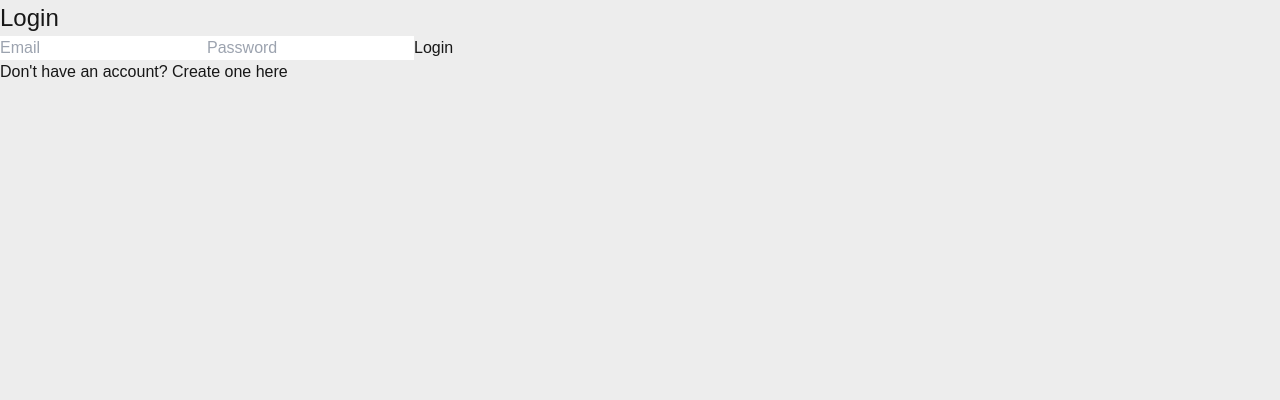
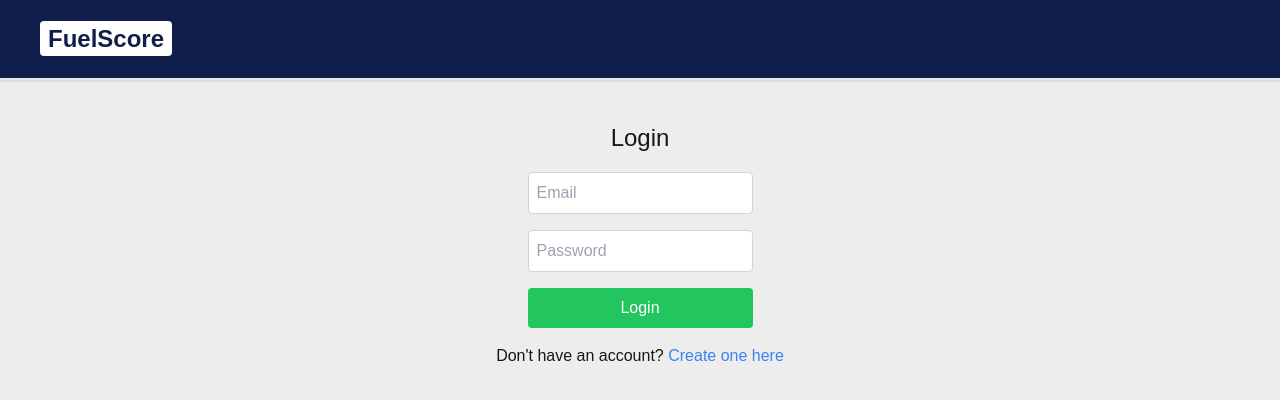
Before and after one commit to RIngerslev/energidrik, a Next.js app: page /login in a window 1280 px wide. Shown: the top 400 px of the page. Built offline with nearby package versions, Linux system fonts and the light colour scheme; no server answers.

Commit message:
new login

```diff
--- a/app/layout.tsx
+++ b/app/layout.tsx
@@ -14,9 +14,16 @@ const geistMono = localFont({
 });
 
 export const metadata: Metadata = {
-  title: "Create Next App",
-  description: "Generated by create next app",
+  title: "FuelScore",
+  description: "App to rate energy & soda drinks",
+  authors: { name: "Ingerslev Software" },
+  keywords: ["Energy", "Soda", "Drink"],
   manifest: "manifest.json",
+  openGraph: {
+    title: "FuelScore",
+    description: "App to rate energy & soda drinks",
+  },
+
 };
 
 
--- a/app/login/page.tsx
+++ b/app/login/page.tsx
@@ -4,6 +4,7 @@ import { useRouter } from 'next/navigation';  // Use this for client-side naviga
 import Link from 'next/link';
 import { signInWithEmailAndPassword } from 'firebase/auth';
 import { auth } from '../firebase/firebaseConfig';  // Adjust the path to your firebaseConfig
+import Header from '../navigation/header';
 
 function LoginPage() {
   const [email, setEmail] = useState('');
@@ -39,15 +40,19 @@ function LoginPage() {
   };
 
   return (
-    <div>
+    <div className='flex flex-col h-screen'>
+      <Header />
+      <div className="flex flex-col items-center justify-center pt-20 mt-10">
         <h1>Login</h1>
         <form onSubmit={handleLogin}>
+          <div className="flex flex-col space-y-4 mt-4">
             <input
               type="email"
               placeholder="Email"
               value={email}
               onChange={(e) => setEmail(e.target.value)}
               required
+              className="p-2 border border-gray-300 rounded"
             />
             <input
               type="password"
@@ -55,16 +60,19 @@ function LoginPage() {
               value={password}
               onChange={(e) => setPassword(e.target.value)}
               required
+              className="p-2 border border-gray-300 rounded"
             />
-        <button type="submit">Login</button>
+            <button type="submit" className='p-2 bg-green-500 text-white rounded hover:bg-green-600'>Login</button>
+            </div>
         </form>
 
         {/* Display error message if there is one */}
         {error && <p style={{ color: 'red' }}>{error}</p>}
 
-      <p>
-        Don't have an account? <Link href="/register">Create one here</Link>
+        <p className='mt-4'>
+          Don't have an account? <Link href="/login/register" className='text-blue-500 hover:text-blue-700'>Create one here</Link>
         </p>
+      </div>
     </div>
   );
 }
--- a/app/login/register/page.tsx
+++ b/app/login/register/page.tsx
@@ -61,6 +61,7 @@ const Register = () => {
         <div className="flex flex-col space-y-4">
           <h1>Create Account</h1>
           <form onSubmit={handleRegister}>
+            <div className="flex flex-col space-y-4">
             <input
               type="email"
               placeholder="Email"
@@ -81,15 +82,15 @@ const Register = () => {
               className="p-2 border border-gray-300 rounded"
             />
             <p>Password Strength: {passwordStrength}</p>
-            <button type="submit">Sign Up</button>
+            <button type="submit" className='p-2 bg-green-500 text-white rounded hover:bg-green-600'>Sign Up</button>
+            </div>
           </form>
           {error && <p style={{ color: 'red' }}>{error}</p>}
           <p>
-            Already have an account? <a href="/login">Login here</a>
+            Already have an account? <a href="/login" className='text-blue-500 hover:text-blue-700'>Login here</a>
           </p>
         </div>
       </div>
-      <BottomNavBar />
     </div>
   );
 };
--- a/app/navigation/header.tsx
+++ b/app/navigation/header.tsx
@@ -1,8 +1,12 @@
 import Link from 'next/link';
 import profileIcon from '../../public/profileIcon.svg';
 import Image from 'next/image';
+import { AuthContext, AuthProvider } from '../login/authProvider';
+import { auth } from '../firebase/firebaseConfig';
 
 const Header = () => {
+  const user = auth.currentUser;
+
   return (
     <header className="fixed h-20 top-0 left-0 right-0 flex justify-between items-center p-4 px-10 bg-[#111D4A] shadow border-b-2 border-gray-200">
       <div className="logo">
@@ -12,13 +16,15 @@ const Header = () => {
           </Link>
         </button>
       </div>
-      <div className="plus">
+      {user &&
+        <div>
           <button className="text-2xl font-semibold text-white clickEffect">
             <Link href="/profile">
               <Image src={profileIcon} alt="Profile Icon" width={25} height={25} />
             </Link>
           </button>
         </div>
+      }
     </header>
   );
 };
```
Also changed, not shown: public/manifest.json. Lines whose indentation alone changed are shown as unchanged.
